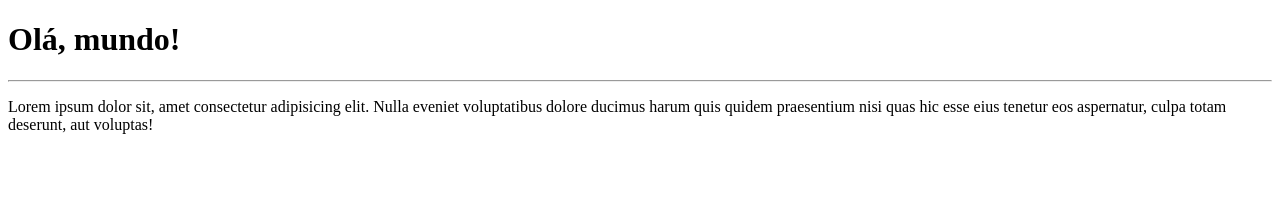
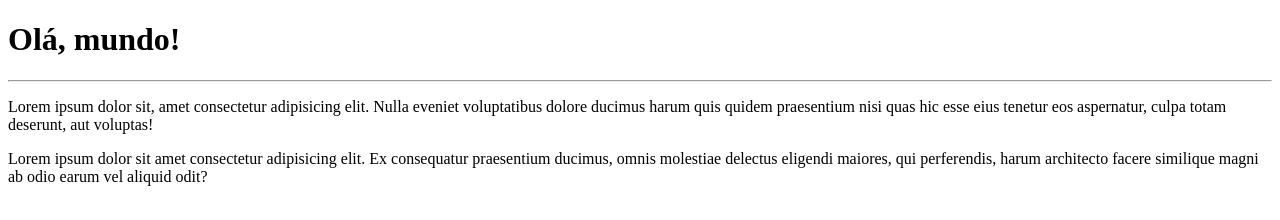
Before and after one commit to EsterVasc/Ola-Mundo, a plain HTML site: page site-exemplo/index.html in a window 1280 px wide. Drawn offline with Linux system fonts and the light colour scheme.

Commit message:
Adicionei um parágrafo

```diff
--- a/site-exemplo/index.html
+++ b/site-exemplo/index.html
@@ -10,5 +10,6 @@
     <h1> Olá, mundo!</h1>
     <hr>
     <p>Lorem ipsum dolor sit, amet consectetur adipisicing elit. Nulla eveniet voluptatibus dolore ducimus harum quis quidem praesentium nisi quas hic esse eius tenetur eos aspernatur, culpa totam deserunt, aut voluptas!</p>
+    <p>Lorem ipsum dolor sit amet consectetur adipisicing elit. Ex consequatur praesentium ducimus, omnis molestiae delectus eligendi maiores, qui perferendis, harum architecto facere similique magni ab odio earum vel aliquid odit?</p>
 </body>
 </html>
```
